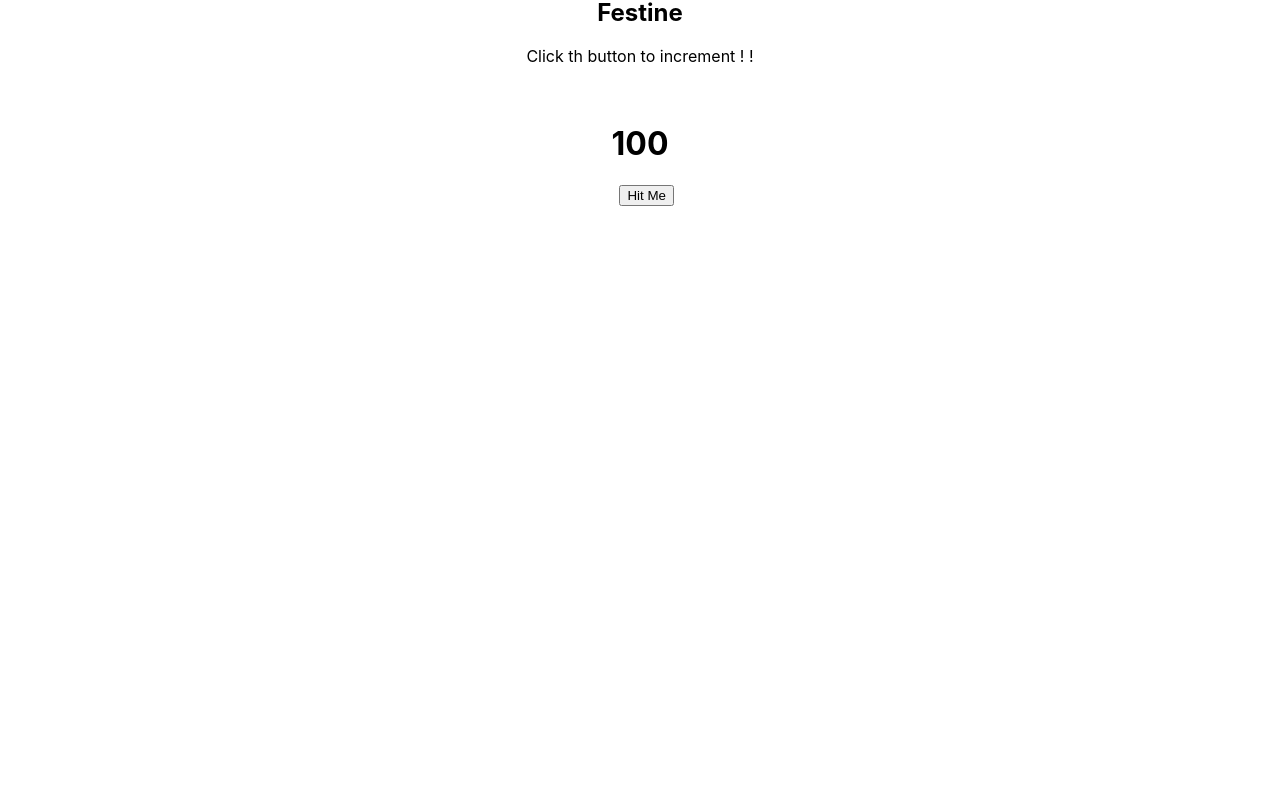
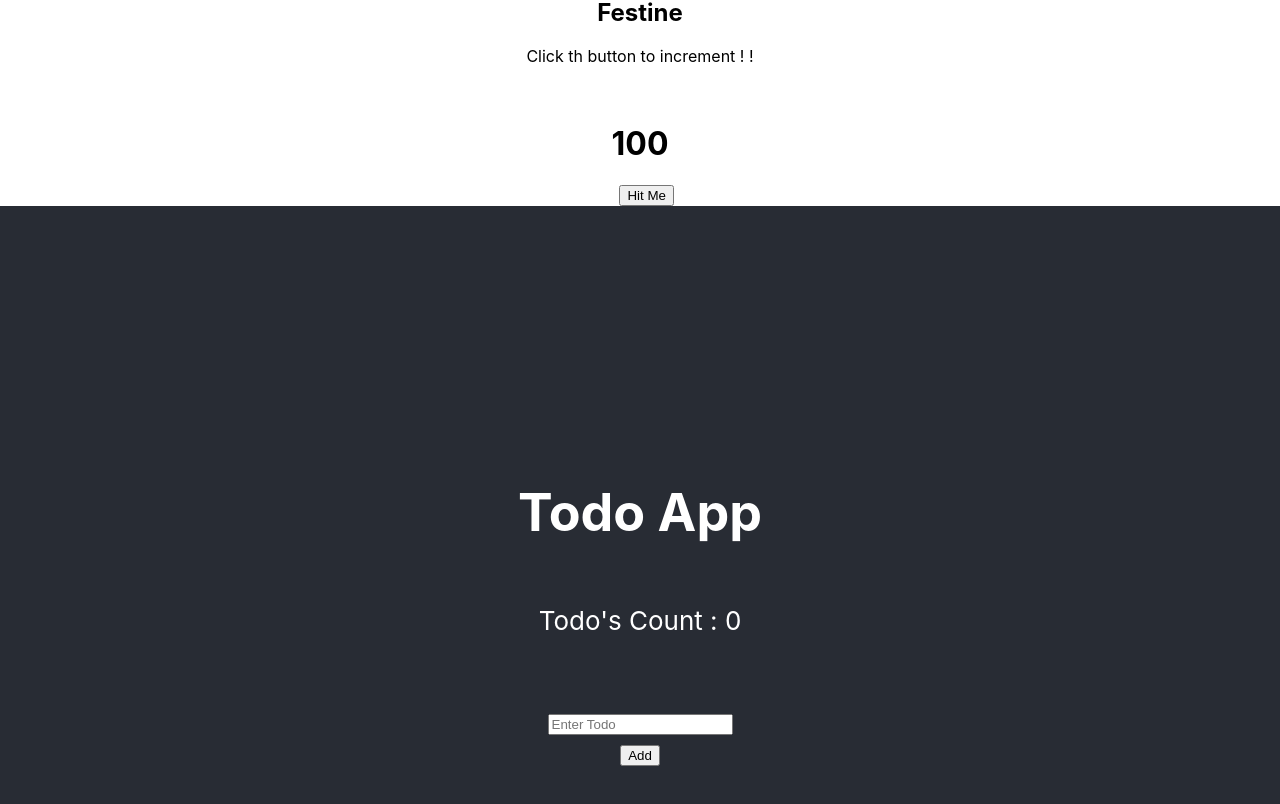
Before and after one commit to DumbwaysDotId/Batch17-Day1, a React (Create React App) app: page / in a window 1280 px wide. Shown: the part 1051-1855 px from the top of the page. Before the commit the page ends 1279 px from the top, so only its background shows below. Built offline with nearby package versions, Linux system fonts and the light colour scheme.

Commit message:
Todo App

```diff
--- a/src/App.js
+++ b/src/App.js
@@ -6,6 +6,7 @@ import Content from './Components/Content';
 import Test from './Pages/Test';
 import ListProps from './Pages/ListProps';
 import Increment from './Pages/Increment';
+import Todos from './Pages/Todos';
 
 // class App extends Component{
 //   render(){
@@ -26,7 +27,8 @@ function App(){
       <Content />
       <ListProps />
       <Increment />
-      <Test />
+      <Todos />
+      {/* <Test /> */}
     </div>
   )
 }
--- /dev/null
+++ b/src/Components/ListTodo.jsx
@@ -0,0 +1,12 @@
+import React, {Component} from 'react';
+
+class ListTodo extends Component{
+    render(){
+        let {id, todo, onRemove} = this.props
+        return(
+        <li>{todo} <button onClick={() => onRemove(id)}>x</button></li>
+        )
+    }
+}
+
+export default ListTodo
--- /dev/null
+++ b/src/Pages/Todos.jsx
@@ -0,0 +1,63 @@
+import React,{Components} from 'react';
+import '../App.css';
+import { Component } from 'react';
+import ListTodo from '../Components/ListTodo'
+
+class Todos extends Component{
+
+    constructor(){
+     super()
+     this.state = {
+         todos : []
+     }
+     this.todoInput = ""
+    }
+
+    addTodo(){
+        let todoValue = this.todoInput.value
+        let newTodos = this.state.todos
+
+        newTodos.push(todoValue)
+
+        this.setState({
+            todos:newTodos
+        })
+
+        //Reset Value
+        this.todoInput.value = ""
+
+        //Set Focus to input data
+        this.todoInput.focus()
+    }
+
+    removeTodo(id){
+        let todos = this.state.todos.filter((todo, index) => {
+            return id !== index
+        })
+
+        this.setState({
+            todos: todos
+        })
+    }
+
+
+
+    render(){
+        return(
+            <div className="App-header">
+                <h1>Todo App</h1>
+                    <p>Todo's Count : {this.state.todos.length}</p>
+                <ul>
+                    {this.state.todos.map((todo, index) => {
+                        return (<ListTodo id={index} key={index} todo={todo} onRemove={() => this.removeTodo(index)}/>)
+                    })}
+                </ul>
+
+                <input type="text" placeholder="Enter Todo" ref={(input) => this.todoInput = input} style={{marginBottom:10}}/>
+                <button onClick={this.addTodo.bind(this)}>Add</button>
+            </div>
+        )
+    }
+}
+
+export default Todos
```
